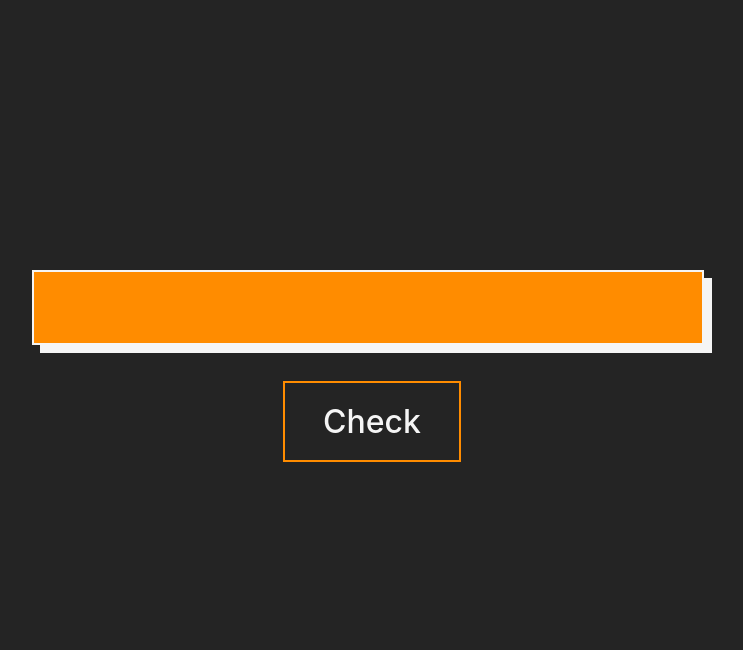
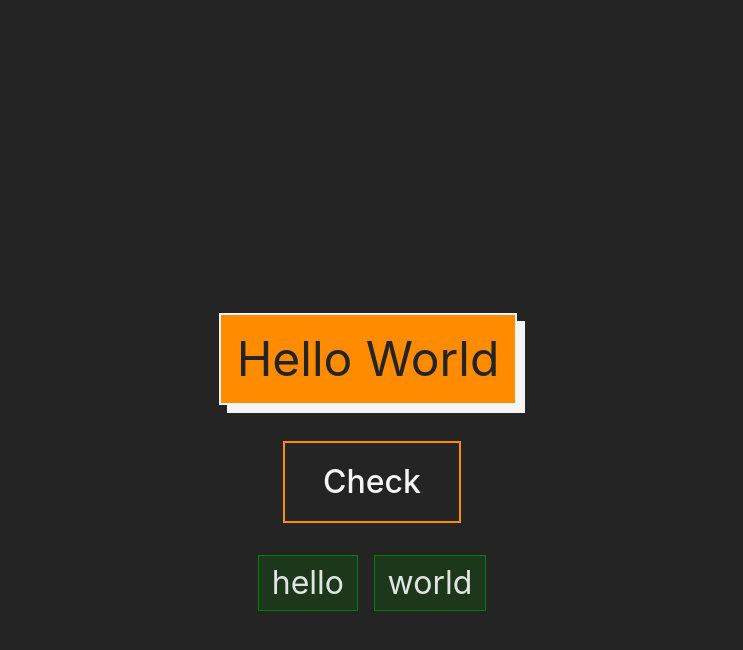
Before and after one commit to shrthk-7/predictive-text, a website built with Vite: page index.html in a window 1280 px wide. Both pictures are taken after a click on the button "Check". Shown: the whole page, without its empty margins (268-1011 px from the left). Built offline with nearby package versions, Linux system fonts and the light colour scheme.

Commit message:
redesign, implement proper spell checking

```diff
--- a/index.html
+++ b/index.html
@@ -7,11 +7,11 @@
     <title>Vite App</title>
   </head>
   <body>
-    <div id="app">
-      <input type="text" name="text" class="text-input" />
-      <button type="submit" class="text-submit">Check</button>
-      <p class="text-output">Hello</p>
+    <div class="text-input" contenteditable="true" spellcheck="false">
+      Hello World
     </div>
+    <button type="submit" class="text-submit">Check</button>
+    <div class="text-output"></div>
     <script type="module" src="/main.js"></script>
   </body>
 </html>
--- a/main.js
+++ b/main.js
@@ -1,19 +1,42 @@
 import SpellCheck from "./spellChecker";
+import { loadingWords } from "./trie";
 import "./style.css";
 
 const outputEl = document.querySelector(".text-output");
 const inputEl = document.querySelector(".text-input");
 const submitBtn = document.querySelector(".text-submit");
 
-submitBtn.addEventListener("click", () => {
-  const inputString = inputEl.value;
-  if (inputString === "") {
-    outputEl.innerText = "";
-    return;
-  }
-  const possibleWords = SpellCheck(inputString);
-  outputEl.innerText = "";
-  for (const word of possibleWords.slice(0, 10)) {
-    outputEl.innerText += `\n${word}`;
+(async function () {
+  await loadingWords();
+})();
+
+submitBtn.addEventListener("click", async () => {
+  const words = inputEl.innerText.split(" ");
+  outputEl.innerHTML = "";
+
+  for (let word of words) {
+    word = word.toLowerCase().replace(/[^\w\s\']|_/g, "");
+
+    const wordSpan = document.createElement("span");
+    outputEl.appendChild(wordSpan);
+    wordSpan.classList.add("text-output-word");
+    wordSpan.innerText = word;
+
+    const possibleWords = SpellCheck(word);
+    if (possibleWords.includes(word)) continue;
+    wordSpan.classList.add("incorrect");
+    wordSpan.addEventListener("click", () => {
+      wordSpan.classList.toggle("is-open");
+    });
+
+    const suggestions = document.createElement("ul");
+    wordSpan.appendChild(suggestions);
+    suggestions.classList.add("suggestions");
+
+    for (const word of possibleWords) {
+      const listItem = document.createElement("li");
+      suggestions.appendChild(listItem);
+      listItem.innerText = word;
+    }
   }
 });
--- a/style.css
+++ b/style.css
@@ -4,41 +4,31 @@
   font-weight: 400;
   font-size: 2rem;
 
-  color: rgba(255, 255, 255, 0.87) !important;
+  color: rgba(255, 255, 255, 0.87);
   background-color: #242424;
-
-  font-synthesis: none;
-  text-rendering: optimizeLegibility;
-  -webkit-font-smoothing: antialiased;
-  -moz-osx-font-smoothing: grayscale;
-  -webkit-text-size-adjust: 100%;
+  box-sizing: border-box;
 }
 
 * {
   border: none;
+  margin: 0;
   outline: none !important;
   border-radius: 0;
   box-shadow: none;
 }
 
 body {
-  margin: 0;
+  margin-top: 2rem;
+  min-height: 100vh;
   display: flex;
-  place-items: center;
-  min-width: 320px;
-  min-height: 100vh;
+  flex-direction: column;
+  justify-content: center;
+  align-items: center;
 }
 
 h1 {
   font-size: 3.2em;
   line-height: 1.1;
-}
-
-#app {
-  max-width: 1280px;
-  margin: 0 auto;
-  padding: 2rem;
-  text-align: center;
 }
 
 button {
@@ -62,15 +52,15 @@ button:focus {
 }
 
 .text-input {
+  color: #242424;
   box-shadow: 8px 8px 0 whitesmoke;
   border: 2px solid whitesmoke;
   background-color: darkorange;
-  /* height: 2rem; */
-  width: 70%;
   padding: 0.25rem 0.5rem;
   font-size: 1.5rem;
   transform: translate(-4px, -4px);
   transition: all 0.04s linear;
+  max-width: 90%;
 }
 
 .text-input:active,
@@ -78,3 +68,31 @@ button:focus {
   transform: none;
   box-shadow: 0px 0px 0 darkorange;
 }
+
+.text-output {
+  width: 70%;
+  display: flex;
+  gap: 0.5rem;
+  justify-content: center;
+  align-items: start;
+  flex-wrap: wrap;
+}
+
+.text-output-word {
+  border: 1px solid green;
+  background-color: rgba(0, 128, 0, 0.2);
+  padding: 0.1rem 0.4rem;
+}
+
+.text-output-word.incorrect {
+  border-color: crimson;
+  background-color: rgba(220, 20, 60, 0.2);
+}
+
+.incorrect .suggestions {
+  height: 0;
+  overflow: hidden;
+}
+.incorrect.is-open .suggestions {
+  height: 100%;
+}
--- a/trie.js
+++ b/trie.js
@@ -54,8 +54,18 @@ class Trie {
 
 const trie = new Trie();
 
-for (const word of dictionary) {
-  trie.insert(word);
-}
+const loadingWords = () => {
+  return new Promise((resolve, reject) => {
+    try {
+      for (const word of dictionary) {
+        trie.insert(word);
+      }
+      resolve("done");
+    } catch (error) {
+      reject(error);
+    }
+  });
+};
 
 export default trie;
+export { loadingWords };
```
